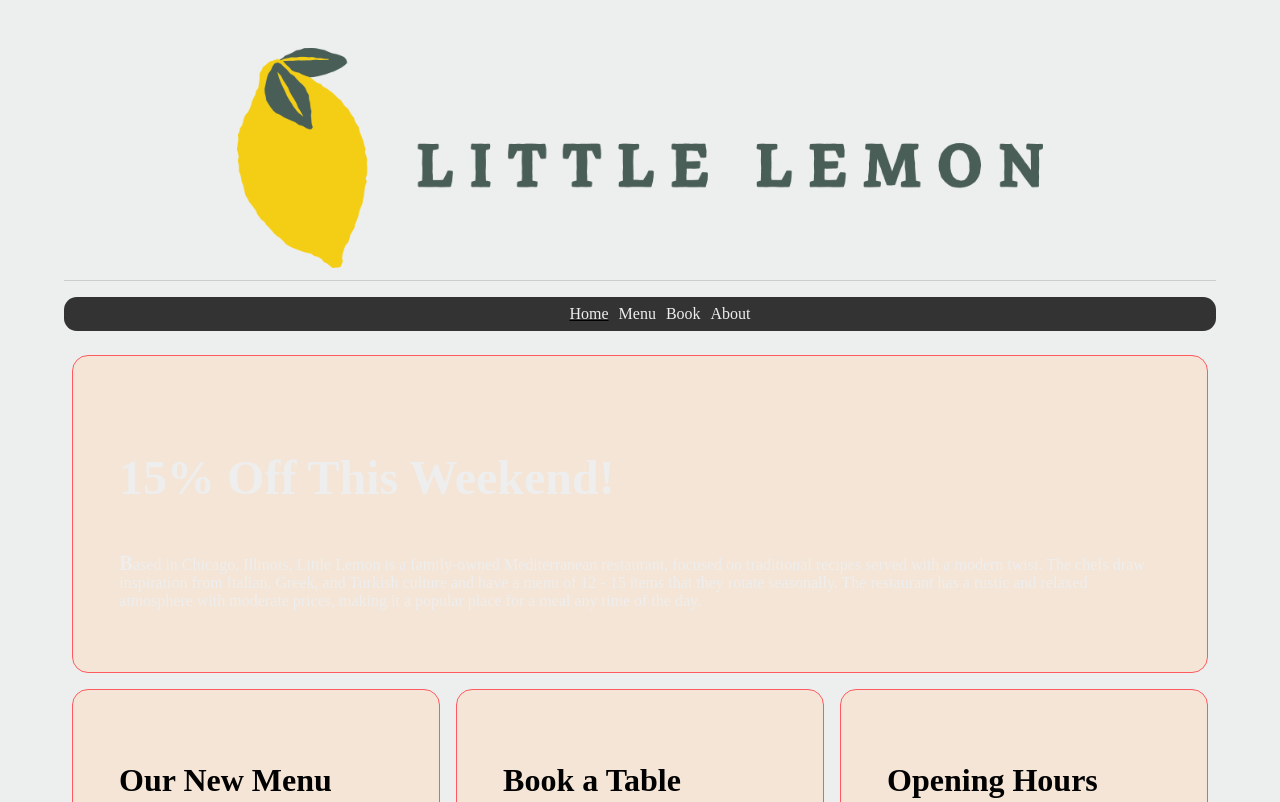
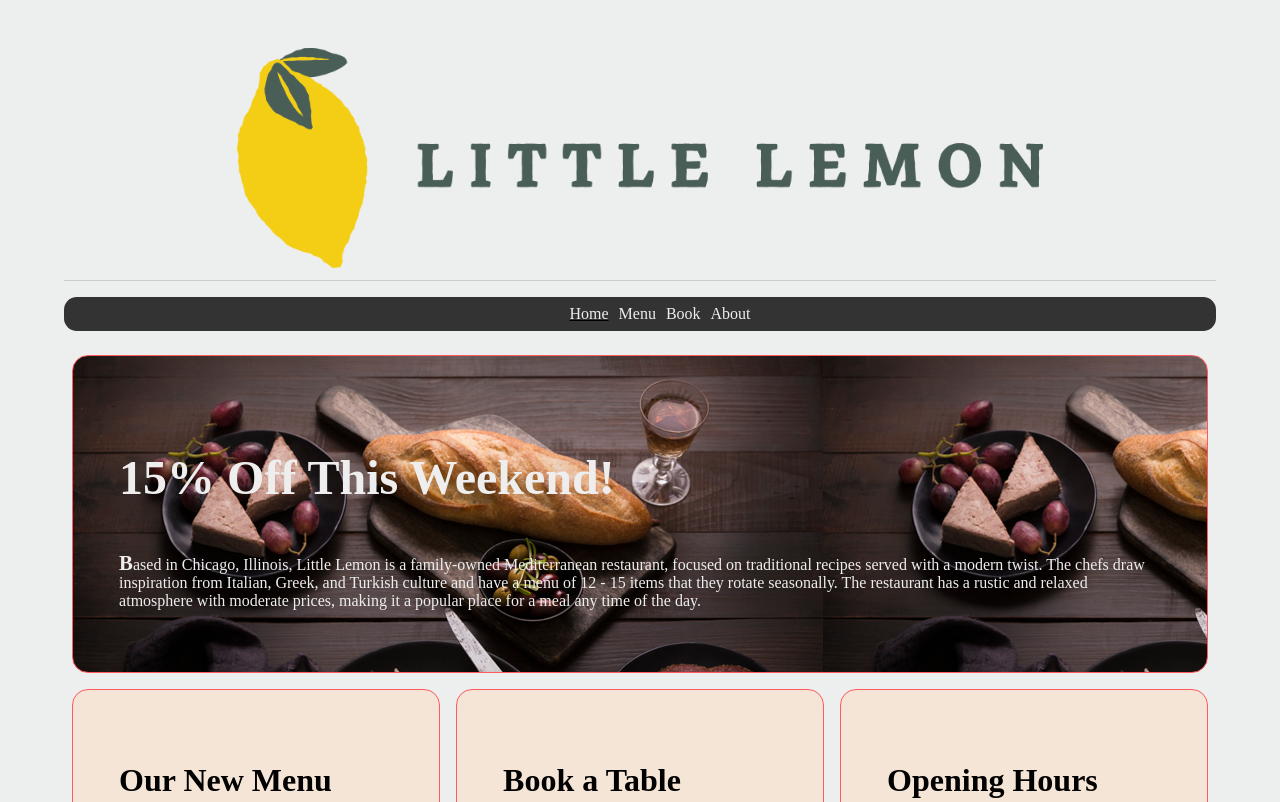
Before and after one commit to Silva-6/web4littlelemmon, a plain HTML site: page index.html in a window 1280 px wide. Shown: the top 802 px of the page. Drawn offline with Linux system fonts and the light colour scheme.

Commit message:
img update

```diff
--- a/static/styles.css
+++ b/static/styles.css
@@ -76,7 +76,7 @@ article {
 }
 
 section .first {
-    background-image: url("static/img/off2.jpg");
+    background-image: url("img/off2.jpg");
     color: #eeeeee;
 }
 
```
Also changed, not shown: static/img/book_table.jpg (added).
